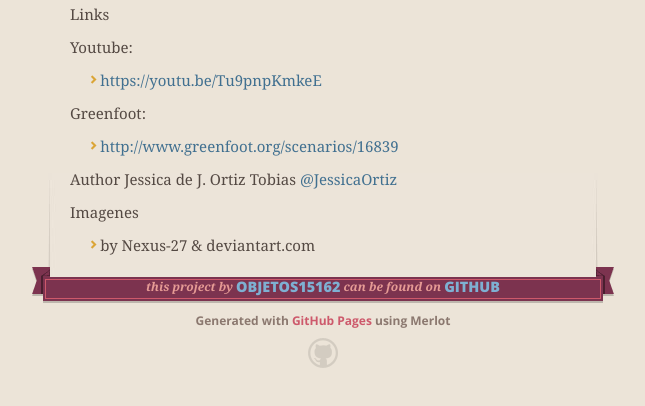
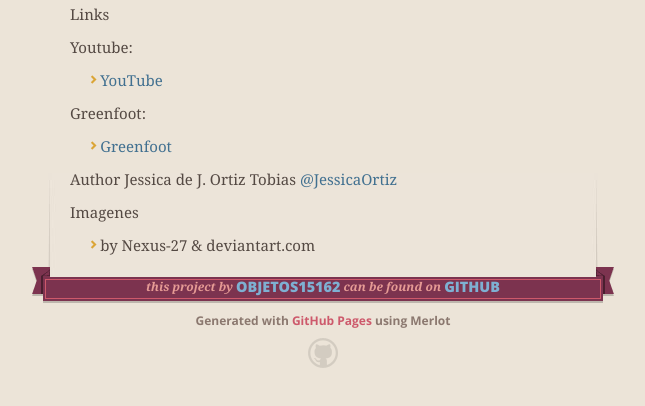
Before and after one commit to objetos15162/SpaceCat, a plain HTML site: page index.html in a window 1280 px wide. Shown: the part 4317-4723 px from the top of the page, without its empty margins (317-962 px from the left). Drawn offline with nearby package versions, Linux system fonts and the light colour scheme.

```diff
--- a/index.html
+++ b/index.html
@@ -118,13 +118,13 @@ More points than the previous obstacle.</li>
 <p>Youtube:</p>
 
 <ul>
-<li><a href="https://youtu.be/Tu9pnpKmkeE">https://youtu.be/Tu9pnpKmkeE</a></li>
+<li><a href="https://youtu.be/Tu9pnpKmkeE">YouTube</a></li>
 </ul>
 
 <p>Greenfoot:</p>
 
 <ul>
-<li><a href="http://www.greenfoot.org/scenarios/16839">http://www.greenfoot.org/scenarios/16839</a></li>
+<li><a href="http://www.greenfoot.org/scenarios/16839">Greenfoot</a></li>
 </ul>
 
 <p>Author
```
Also changed, not shown: params.json (+1 -1 lines).
